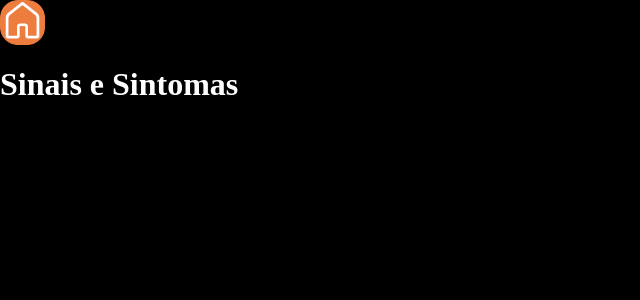
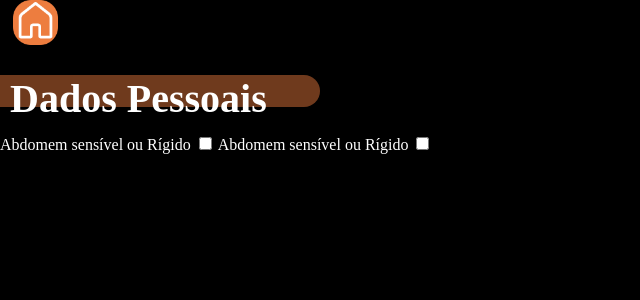
Before and after one commit to ArthurLima340/SA-bombeiros, a PHP site: page /sinais_sintomas.html in a window 1280 px wide. Shown: the part 120-420 px from the top of the page, without its empty margins (0-640 px from the left). Run offline with PHP 8.4, Linux system fonts and the light colour scheme.

Commit message:
atualização

```diff
--- a/sinais_sintomas/css/sinais_sintomas.css
+++ b/sinais_sintomas/css/sinais_sintomas.css
@@ -11,8 +11,9 @@ html {
   background-color: black;
   color: white;
 }
+
 /* -------------------------------------------- */
-  img{
+img {
   width: 85px;
 }
 
@@ -28,17 +29,34 @@ html {
   display: flex;
   align-items: center;
 }
+
 /* -------------------------------------------- */
-  .btn-home{
+.btn-home {
+  margin-left: 1%;
   width: 45px;
   height: 45px;
 }
-  .btn-home img{
+
+.btn-home img {
   width: 100%;
   height: 100%;
 }
+
 /* -------------------------------------------- */
-  .titulo{
-    width: 30%;
-    height: 10%;
+.titulo {
+  font-size: 250%;
+  width: 25%;
+  height: 4%;
+  background-color: #ed7c3f77;
+  border-top-right-radius: 20px;
+  border-bottom-right-radius: 20px;
 }
+
+.titulo p {
+  margin: 30px 0px 40px 10px;
+}
+
+/* -------------------------------------------- */
+.conteudo {
+  width: 100%;
+}
--- a/sinais_sintomas/sinais_sintomas.html
+++ b/sinais_sintomas/sinais_sintomas.html
@@ -20,4 +20,18 @@
 
     <div class="btn-home"><img src="img/home.png" alt=""></div>
 
-    <h1 class="titulo">Sinais e Sintomas</h1>
+    <h1 class="titulo">
+        <p>Dados Pessoais</p>
+    </h1>
+
+    <div class="conteudo">
+        <form method='POST' action='recebe-dados.php'>
+
+            <label for="abdomem_sensível_rígido	">Abdomem sensível ou Rígido</label>
+            <input type="checkbox" id="abdomem_sensível_rígido	" name="abdomem_sensível_rígido	" />
+
+            <label for="abdomem_sensível_rígido	">Abdomem sensível ou Rígido</label>
+            <input type="checkbox" id="abdomem_sensível_rígido	" name="abdomem_sensível_rígido	" />
+
+        </form>
+    </div>
```
Also changed, not shown: dados-pessoais/css/dados-pessoais.css (+6 -11 lines), dados-pessoais/dados-pessoais.html (+3 -7 lines), login/conexao.php (+27 -10 lines). Lines whose indentation alone changed are shown as unchanged.
